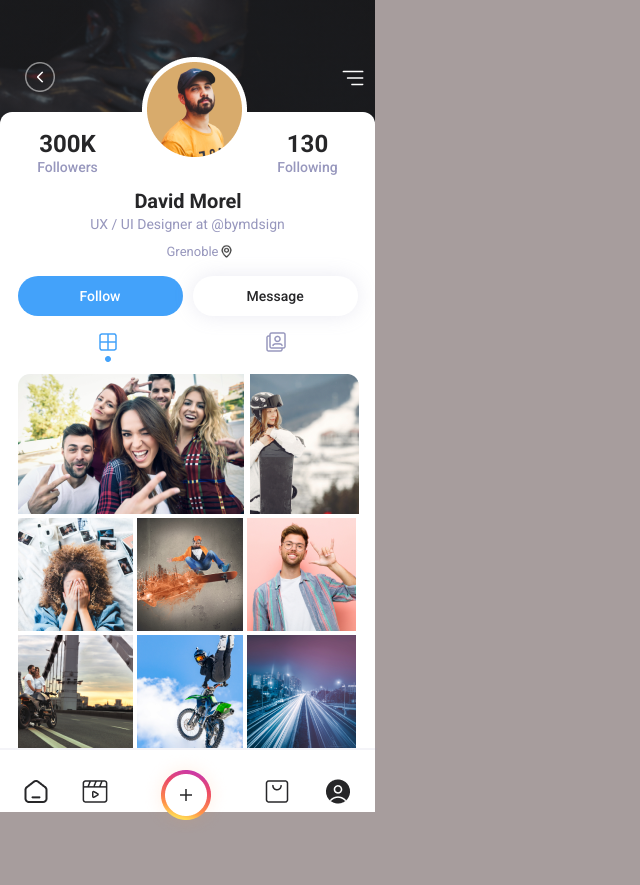
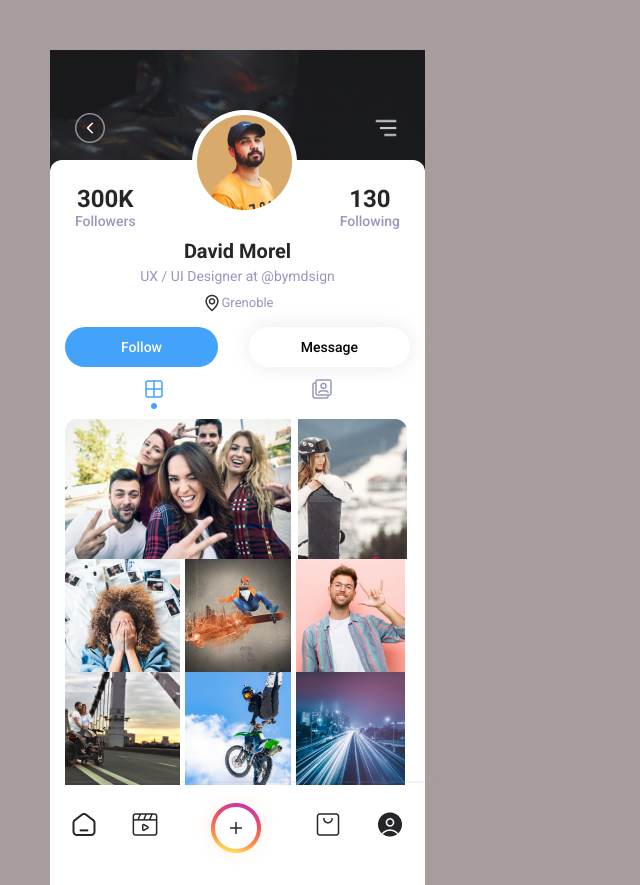
Before and after one commit to joannastolowska/BF_m7_task7, a plain HTML site: page index.html in a window 1280 px wide. Shown: the whole page, without its empty margins (0-640 px from the left). Before the commit the page ends 837 px from the top, so only its background shows below. Drawn offline with Linux system fonts and the light colour scheme.

Commit message:
fix-html-css

```diff
--- a/index.html
+++ b/index.html
@@ -8,34 +8,37 @@
     <link rel="stylesheet" href="styles.css">
 </head>
 <body>
-
     <div class="container">
-
             <div class="img">
+                <div class="icons">
                 <img id="back" src="img/back.png" alt="back">
-                <img id="menu" src="img/menu.png" alt="Menu">
+                <img id="menu" src="img/menu.png" alt="menu">
                 </div>
-
-            <div class="leading">
+                </div>
+                <img id="avatar" src="img/avatar.png" alt="avatar"/>
             <div class="wrapper">
-                    <img id="avatar" src="img/avatar.png" alt="avatar"/>
-                <div class="card1">300K</div>
-                <div class="card2">Followers</div>
-                <div class="card3">130</div>
-                <div class="card4">Following</div>
-                <div class="card5">David Morel</div>
-                <div class="card6">UX / UI  Designer at @bymdsign</div>
-                <div class="card7">Grenoble
-                    <img id="location" src="img/location.png" alt="Location">
+                    <div class="follow">
+                         <div class="followers">
+                            <div class="followers-amount">300K</div>
+                            <div class="followers-title">Followers</div>
                          </div>
-                <div class="card8">
-                    <div class="card8-info">Follow</div>
+                        <div class="following">
+                            <div class="following-amount">130</div>
+                            <div class="following-title">Following</div>
                         </div>
-                <div class="card9">
-                    <div class="card9-info">Message</div>
                     </div>
+                    <div class="info">
+                        <div class="name-info">David Morel</div>
+                        <div class="profession-info">UX / UI  Designer at @bymdsign</div>
+                    </div>
+                    <div class="location"><img src="img/location.png" alt="Location"><h3>Grenoble</h3></div>
+                     <div class="buttons">
+                        <div class="buttons-follow">Follow</div>
+                        <div class="buttons-message">Message</div>
+                    </div>
+                    <div class="tabs">
                         <img id="tabs" src="img/tabs.png" alt="Tabs">
-
+                    </div>
                     <main>
                         <div class="gallery">
                             <img src="img/image1.png" alt="friends">
@@ -47,29 +50,18 @@
                             <img src="img/image7.png" alt="bike">
                             <img src="img/image8.png" alt="street">
                         </div>
-                <p style="margin-top: -4px;"></p>
+                        <p></p>
                     </main>
                     <footer>
                         <div class="actions">
-                    <div class="home">
-                        <img src="img/home.png" alt="home"></div>
-                    <div class="reel">
-                        <img src="img/reel.png" alt="reel"></div>
-                     <div class="publish">
-                        <img src="img/publish.png" alt="publish"></div>
-                     <div class="basket">
-                        <img src="img/basket.png" alt="basket"></div>
-                    <div class="profile">
-                        <img src="img/profile.png" alt="profile"></div>
+                            <div class="home"><img src="img/home.png" alt="home"></div>
+                            <div class="reel"><img src="img/reel.png" alt="reel"></div>
+                            <div class="publish"><img src="img/publish.png" alt="publish"></div>
+                            <div class="basket"><img src="img/basket.png" alt="basket"></div>
+                            <div class="profile"><img src="img/profile.png" alt="profile"></div>
                         </div>
                     </footer>
-
-
-            </div>
-
                 </div>
      </div>
 </body>
-
-</div>
 </html>
--- a/styles.css
+++ b/styles.css
@@ -8,14 +8,15 @@
 body {
     background-color: rgb(167, 157, 157);
     font-family: 'Roboto'; sans-serif;
+    margin-top: 50px;
+    margin-left: 50px;
 }
 
 .container {
     position: relative;
-    width: 375px;
-    height: 812px;
+    max-width: 375px;
+    max-height: 812px;
     background: #FFFFFF;
-    z-index: 1;
 }
 
 .img {
@@ -23,225 +24,137 @@ body {
     width: 100%;
     height: 100%;
     background: linear-gradient(0deg, rgba(38, 38, 40, 0.4), rgba(38, 38, 40, 0.4)), url(img/background.png);
-
+    background-repeat: no-repeat;
 }
 
-#back {
-    width: 30px;
-    height: 30px;
-    margin-left: 25px;
-    margin-top: 62px;
-}
-
-#menu {
-    width: 28px;
-    height: 28px;
-    margin-left: 280px;
-    margin-top: 63px;
+.icons {
+    display: flex;
+    justify-content: space-between;
+    padding: 63px 25px 22px 25px;
 }
 
 #avatar {
     position: absolute;
-    width: 105px;
-    height: 105px;
     left: 142px;
-    top: -55px;
+    top: 60px;
+    z-index: 1;
 }
 
 .wrapper {
     position: relative;
-    width: 375px;
-    height: 700px;
-    left: 0px;
-    top: 112px;
     background: #FFFFFF;
     border-radius: 12px 12px 0px 0px;
+    padding: 4%;
+    top: 110px;
 }
 
-.card1 {
-    position: absolute;
-    width: 135px;
-    height: 28px;
-    left: 0px;
-    top: 18px;
-    bottom: 1px;
-    font-style: normal;
+.follow {
+    display: flex;
+    justify-content: space-between;
+    text-align: center;
+    padding: 10px;
+}
+
+.followers-amount, .following-amount  {
     font-weight: 700;
     font-size: 24px;
     line-height: 28px;
-    display: flex;
-    justify-content: center;
     color: #262628;
 }
 
-.card2 {
-    position: absolute;
-    width: 135px;
-    height: 16px;
-    left: 0px;
-    top: 47px;
-    font-style: normal;
+.followers-title, .following-title {
     font-weight: 500;
     font-size: 14px;
     line-height: 16px;
+    color: #9797BD;
+}
+.info {
     display: flex;
-    justify-content: center;
+    flex-direction: column;
+    align-items: center;
+}
+
+.name-info {
+    font-weight: 700;
+    font-size: 20px;
+    color: #262628;
+    padding-bottom: 1.5%;
+}
+
+.profession-info {
+    font-weight: 400;
+    font-size: 14px;
+    color: #9797BD;
+    padding-bottom: 2.5%;
+}
+
+h3 {
+    font-weight: 400;
+    font-size: 13px;
     color: #9797BD;
 }
 
-.card3 {
-    position: absolute;
-    width: 135px;
-    height: 28px;
-    left: 240px;
-    top: 18px;
-    bottom: 1px;
-    font-style: normal;
-    font-weight: 700;
-    font-size: 24px;
-    line-height: 28px;
-    display: flex;
-    justify-content: center;
-    color: #262628;
-}
-
-.card4 {
-    position: absolute;
-    width: 135px;
-    height: 16px;
-    left: 240px;
-    top: 47px;
-    font-style: normal;
-    font-weight: 500;
-    font-size: 14px;
-    line-height: 16px;
-    display: flex;
-    justify-content: center;
-    color: #9797BD;
-}
-
-.card5 {
-    position: absolute;
-    width: 108px;
-    height: 23px;
-    left: 134px;
-    top: 78px;
-    bottom: 3px;
-    font-style: normal;
-    font-weight: 700;
-    font-size: 20px;
-    line-height: 23px;
-    display: flex;
-    justify-content: center;
-    color: #262628;
-}
-
-.card6 {
-    position: absolute;
-    width: 195px;
-    height: 16px;
-    left: 90px;
-    top: 104px;
-    bottom: 12px;
-    font-style: normal;
-    font-weight: 400;
-    font-size: 14px;
-    line-height: 16px;
-    display: flex;
-    justify-content: center;
-    color: #9797BD;
-}
-
-.card7 {
-    position: absolute;
-    width: 52px;
-    height: 15px;
-    left: 174px;
-    top:132px;
-    bottom: 17px;
-    font-style: normal;
-    font-weight: 400;
-    font-size: 13px;
-    line-height: 15px;
-    display: flex;
-    justify-content: center;
-    color: #9797BD;
-}
-
-.card8 {
-    position: absolute;
-    background: #43A2FA;
-    border-radius: 40px;
-    height: 40px;
-    width: 165px;
-    left: 18px;
-    top: 164px;
-    display: flex;
-    justify-content: center;
-    align-items: center;
-
-}
-
-.card8-info {
-    position: static;
-    width: 42px;
-    height: 16px;
-    font-style: normal;
-    font-weight: 500;
-    font-size: 14px;
-    line-height: 16px;
-    color: #FFFFFF;
-}
-
-.card9 {
-    position: absolute;
-    height: 40px;
-    width: 165px;
-    left: 193px;
-    top: 164px;
-    border-radius: 40px;
-    background: #FFFFFF;
-    box-shadow: 0px 0px 20px rgba(151, 151, 189, 0.2);
+.location {
     display: flex;
     align-items: center;
     justify-content: center;
+    padding-bottom: 4%;
 }
 
-.card9-info {
-    position: static;
-    width: 58px;
-    height: 16px;
-    font-style: normal;
+.buttons {
+    display: flex;
+    justify-content: space-between;
     font-weight: 500;
     font-size: 14px;
-    line-height: 16px;
-    color: #262628;
+    padding-bottom: 10px;
 }
 
-#tabs {
-    margin-top: 218px;
-    margin-left: 96px;
-    margin-bottom: 8px;
+.buttons-follow {
+    background: #43A2FA;
+    color: #FFFFFF;
+    border-radius: 40px;
+    display: flex;
+    align-items: center;
+    justify-content: center;
+    padding: 12px 56px;
 }
 
-.leading {
+.buttons-message {
+    background-color: #FFFFFF;
+    box-shadow: 0px 0px 20px rgba(151, 151, 189, 0.2);
+    border-radius: 40px;
     display: flex;
+    align-items: center;
+    justify-content: center;
+    padding: 12px 52px;
+}
+
+.tabs {
+    display: flex;
+    justify-content: center;
+    padding-bottom: 3%;
+}
+
+
+ .gallery {
+    display: flex;
+    flex-direction: row;
     flex-wrap: wrap;
-    gap: 5px;
+    gap: 1.5%;
 }
- .gallery {
-    margin-left: 18px;
-}
+
+
 .actions {
     display: flex;
     justify-content: space-between;
     align-items: center;
-    margin-left: 21.5px;
-    margin-right: 21.75px;
+    margin-left: 1.5%;
+    margin-right: 1.5%;
 }
 
-p{
+p {
     border: 1px solid #9797BD;
     width: 375px;
     opacity: 0.1;
+    margin-top: -4px;
 }
```
Lines whose indentation alone changed are shown as unchanged.
